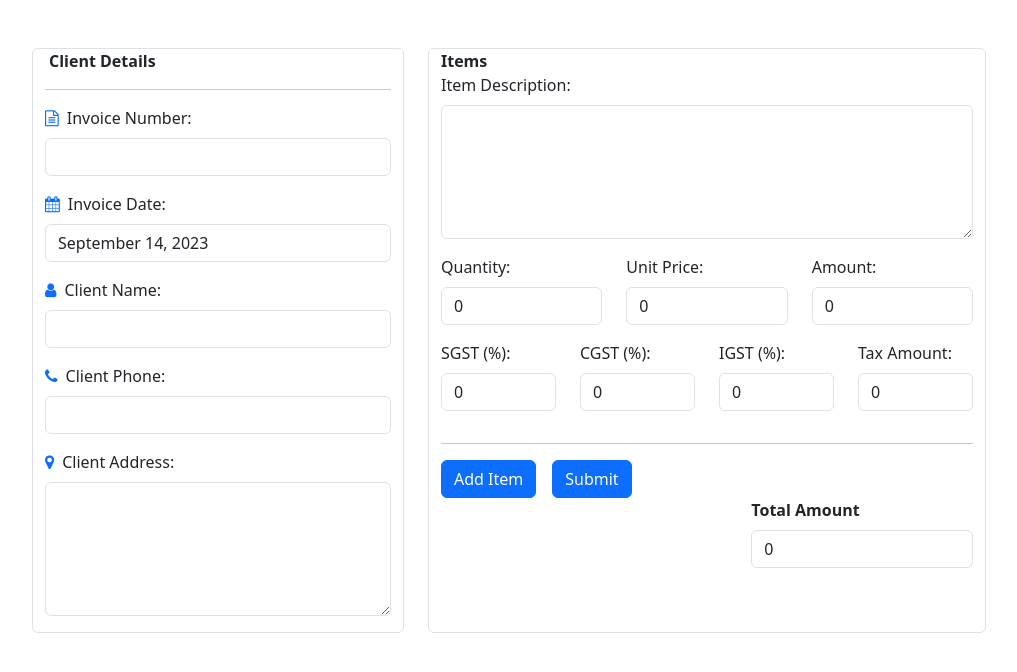
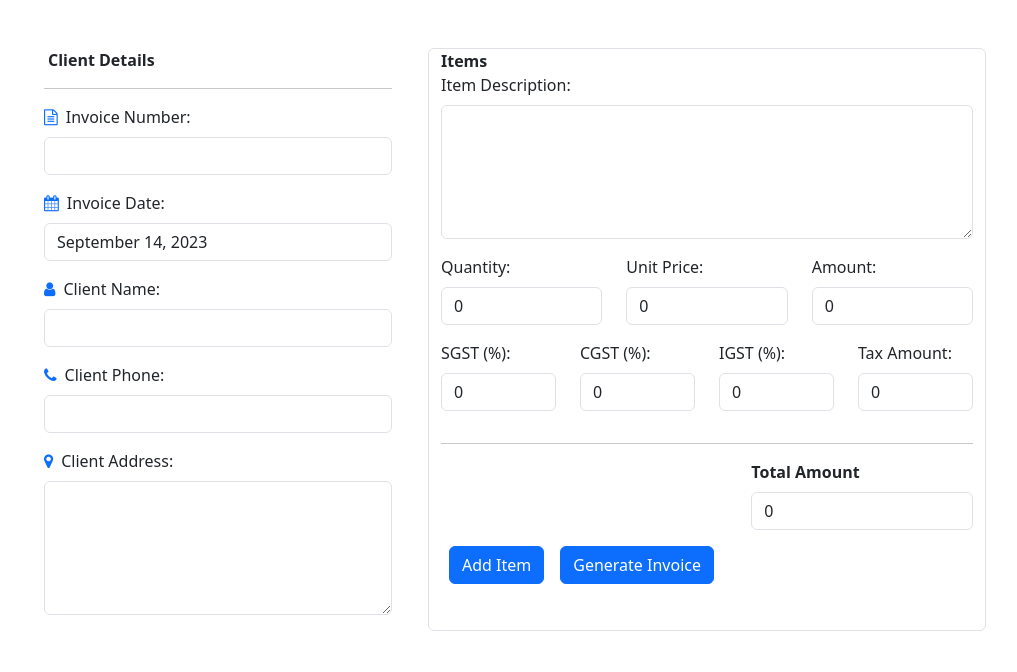
Before and after one commit to lavinamall/Invoice, a React (Create React App) app: page / in a window 1280 px wide. Shown: the top 672 px of the page, without its empty margins (50-1067 px from the left). Built offline with nearby package versions, Linux system fonts and the light colour scheme; the HTML template or start-up script is replaced by a standard one.

Commit message:
button spacing for mob

```diff
--- a/src/components/InvoiceForm.js
+++ b/src/components/InvoiceForm.js
@@ -106,7 +106,7 @@ function InvoiceForm({ onFormSubmit }) {
         <div className="container mt-5">
             <form onSubmit={handleSubmit}>
                 <div className='row'>
-                    <div className='col-lg-4 border rounded'>
+                    <div className='col-lg-4'>
                         <strong className='text-center m-1'>Client Details</strong>
                         <hr />
                         <div className="col mb-3">
@@ -302,12 +302,6 @@ function InvoiceForm({ onFormSubmit }) {
                                 <hr />
                             </div>
                         ))}
-                        <button type="button" className="btn btn-primary" onClick={addItem}>
-                            Add Item
-                        </button>
-                        <button type="submit" className="btn btn-primary ms-md-3">
-                            Submit
-                        </button>
 
                         <div className="offset-md-7 mb-3">
                             <label htmlFor="TotalAmount" className="form-label">
@@ -323,6 +317,15 @@ function InvoiceForm({ onFormSubmit }) {
                             />
                         </div>
 
+                        <div className="d-flex flex-md-row align-items-start align-items-md-center my-3">
+                            <button type="button" className="btn btn-primary mx-2 mb-md-0 me-md-3" onClick={addItem}>
+                                Add Item
+                            </button>
+                            <button type="submit" className="btn btn-primary">
+                                Generate Invoice
+                            </button>
+                        </div>
+
                     </div>
                 </div>
             </form>
```
